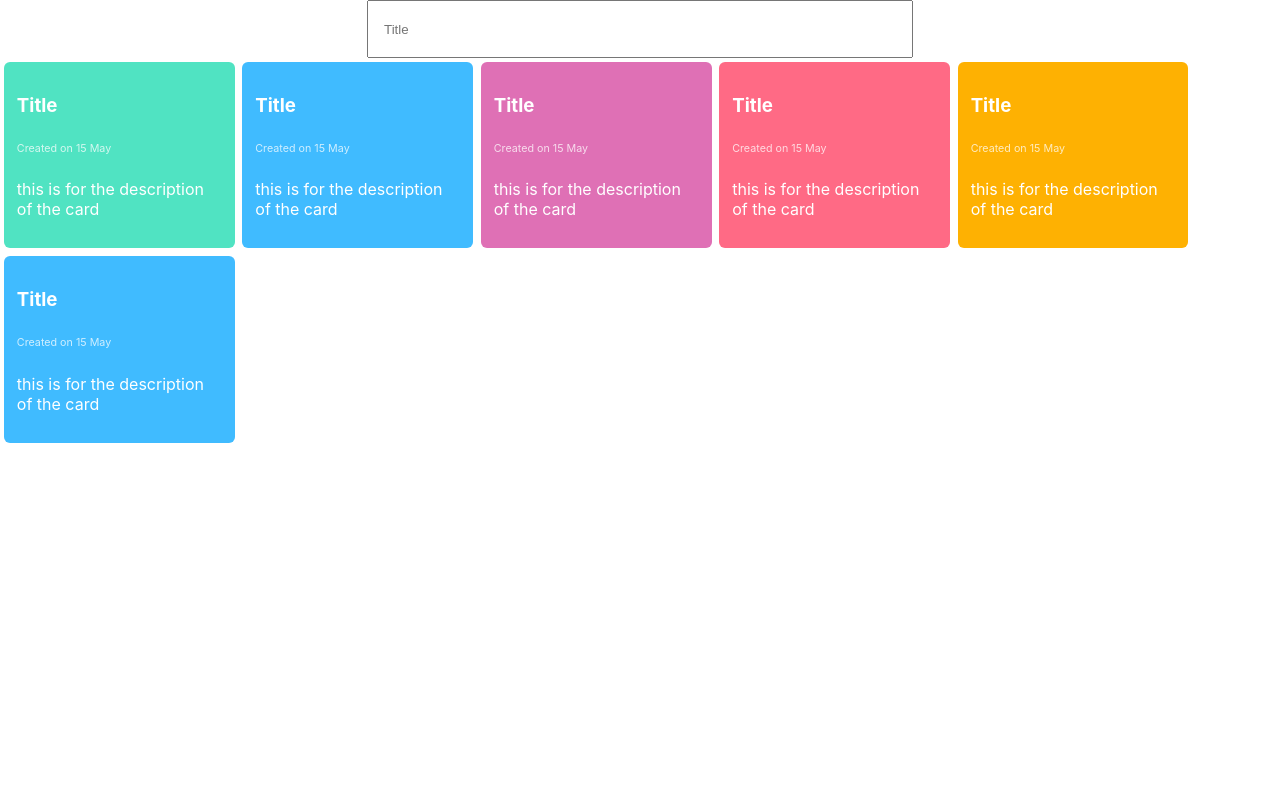
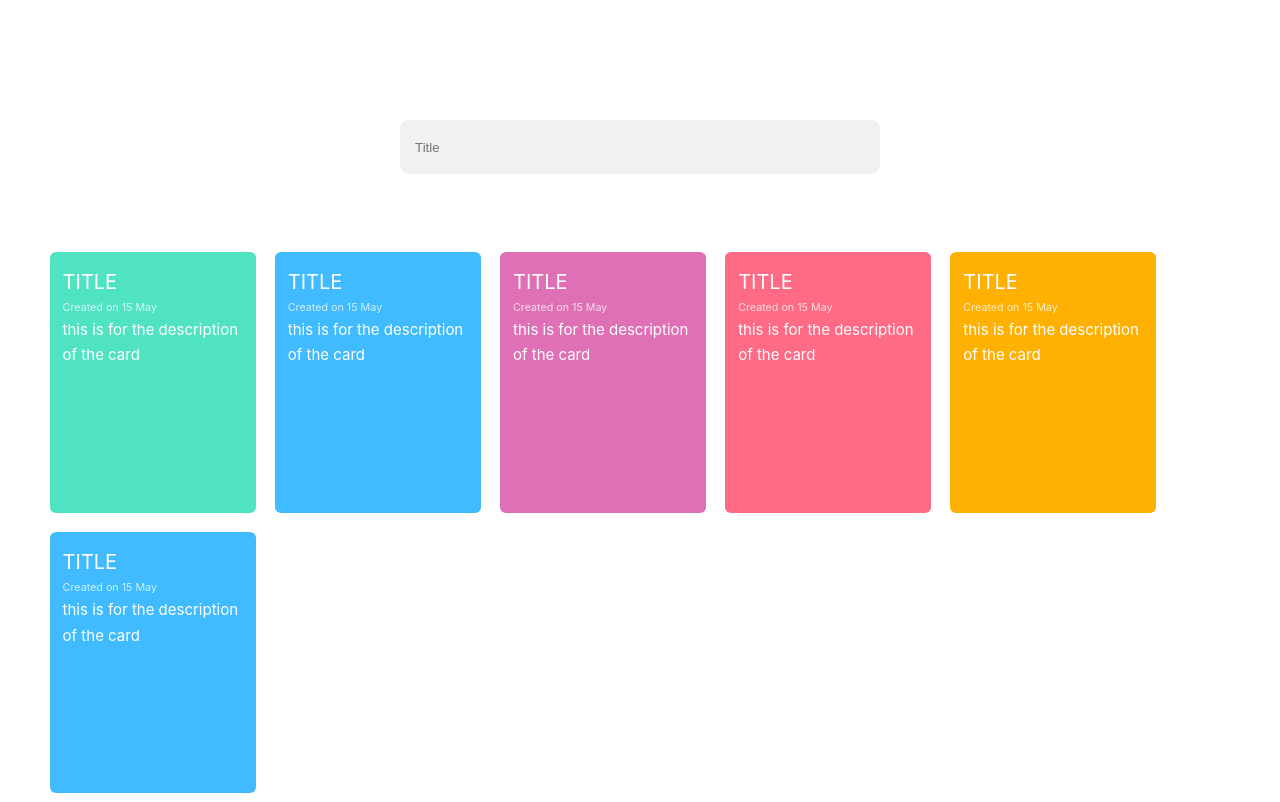
Before and after one commit to halebeau/Color-Flashcards, a React (Create React App) app: page / in a window 1280 px wide. Built offline with nearby package versions, Linux system fonts and the light colour scheme.

Commit message:
Finished Design

```diff
--- a/src/App.css
+++ b/src/App.css
@@ -1,16 +1,46 @@
+.App {
+    max-width: 1200px;
+    margin: 0 auto;
+    line-height: 1.7;
+}
+
+.card-wrapper--container {
+    display: flex;
+    flex-wrap: wrap;
+}
+
 .card-wrapper {
-    width: 16%;
-    margin: .3%;
+    width: 15%;
+    margin: .8%;
     float: left;
     background-color: #40BBFF;
     color: #ffffff;
     padding: 13px;
     border-radius: 6px;
+    min-height: 235px;
+    transition: .3s ease-in-out;
+}
+
+.card-wrapper:hover {
+    box-shadow: 0 10px 17px 0 rgba(64,187,255,0.80);
+}
+
+.card-wrapper p {
+    font-size: 15px;
+    margin: 0;
 }
 
 .card--date {
     font-size: 12;
     opacity: 0.75;
+    font-weight: 400;
+    margin: 0;
+}
+
+.card-title {
+    font-size: 20px;
+    text-transform: uppercase;
+    margin: 0;
     font-weight: 400;
 }
 
@@ -18,14 +48,35 @@
     background-color: #50E3C2;
 }
 
+.color--green:hover {
+    box-shadow: 0 10px 17px 0 rgba(80,227,194,0.80);
+}
+
 .color--pink {
     background-color: #DF70B5;
 }
+
+.color--pink:hover {
+    background-color: #DF70B5;
+    box-shadow: 0 10px 17px 0 rgba(223,112,181,0.80);
+}
+
 .color--red {
     background-color: #FF6A85;
 }
+
+.color--red:hover {
+    background-color: #FF6A85;
+    box-shadow: 0 10px 17px 0 rgba(255,106,133,0.80);
+}
+
 .color--orange {
     background-color: #FEB102;
+}
+
+.color--orange:hover {
+    background-color: #FEB102;
+    box-shadow: 0 10px 17px 0 rgba(254,177,2,0.80);
 }
 
 .color-picker {
@@ -44,11 +95,11 @@
     content: "";
     display: inline-block;
     position: absolute;
-    left: -2.5px;
-    top: -2.5px;
+    left: -3.5px;
+    top: -3.5px;
     border-radius: 50%;
-    widows: 23px;
-    height: 23px;
+    widows: 24px;
+    height: 24px;
     border: 1px solid;
 }
 
@@ -76,17 +127,66 @@
 }
 
 .box {
-    width: 40%;
+    width: calc(100% - 30px);
     padding: 0 15px;
     margin: 0 auto;
     display: block;
     min-height: 54px;
 }
 
+.box-focus {
+    outline: none;
+}
+
+.input-container {
+    position: relative;
+    width: 40%;
+    margin: 0 auto;
+}
+
+.expanded-form {
+    position: absolute;
+    top: 55px;
+    width: 100%;
+    padding: 15px 0;
+    background-color: #ffffff;
+    box-shadow: 0 8px 16px rgba(0,0,0,0.2);
+}
+
+.expanded-form p {
+    margin: 0 15px;
+}
+
 .input-title {
+    background-color: #f1f1f1;
+    border: 0;
+    border-radius: 9px;
+    margin-top: 120px;
+    margin-bottom: 68px;
+}
 
+.input-title:focus {
+    border-radius: 9px 9px 0 0;
 }
 
 .input-description {
+    border: 0;
+    margin-top: 10px;
+    height: 170px;
+    resize: none;
+}
 
+.color-marker {
+    float: left;
+    margin-top: 6px;
 }
+
+.create-button {
+    font-size: 16px;
+    color: #ffffff;
+    background-color: #66DF2C;
+    border: 0;
+    padding: 10px 28px;
+    border-radius: 25px;
+    float: right;
+}
--- a/src/App.js
+++ b/src/App.js
@@ -50,7 +50,7 @@ class App extends Component {
     if (title.length > 0) {
       this.setState({ show: true });
     } else {
-      this.setState({show: false})
+      this.setState({ show: false });
     }
 
     //  update text
@@ -72,27 +72,40 @@ class App extends Component {
     // add it to the state
     let newData = this.state.data;
     newData = [newCard, ...newData];
-    this.setState({ data: newData });
+    this.setState({
+      data: newData,
+      title: "",
+      description: "",
+      selectedColor: "blue",
+      show: false,
+    })
   }
 
   render() {
     return (
       <div className="App">
         <div className="input-wrapper">
+          <div className="input-container">
             <input
               className="box input-title"
               type="text"
               placeholder="Title"
+              value={this.state.title}
               onChange={event => this.updateTitle(event.target.value)}
             />
 
-          <div style={{display: this.state.show ? 'block' : 'none'}}>
+            <div
+              className="expanded-form"
+              style={{ display: this.state.show ? "block" : "none" }}
+            >
               <textarea
                 className="box input-description"
                 type="text"
+                value={this.state.description}
                 placeholder="Description"
                 onChange={event => this.updateDescription(event.target.value)}
-            ></textarea>
+              >
+              </textarea>
               <p>
                 {colorsToPick.map((color, index) => {
                   const selectedClass =
@@ -101,8 +114,7 @@ class App extends Component {
                       : "color-picker";
 
                   return (
-                  <a
-                    key={index}
+                    <a className="color-marker" key={index}
                       onClick={() => this.checkSelectedColor(color.label)}
                     >
                       <span
@@ -118,10 +130,13 @@ class App extends Component {
               </p>
             </div>
           </div>
+        </div>
 
+        <div className="card-wrapper--container">
           {this.state.data.map(node => {
             return <Card key={node.date} node={node} color={node.color} />;
           })}
+        </div>
         </div>
       );
     }
--- a/src/components/Card.js
+++ b/src/components/Card.js
@@ -30,7 +30,7 @@ export default class Card extends Component {
     return (
       <div className={cardClass}>
         <div className="card">
-          <h3>{title}</h3>
+          <h3 className="card-title">{title}</h3>
           <h6 className='card--date'>Created on {formatDate(date)}</h6>
           <p>{description}</p>
         </div>
```
Lines whose indentation alone changed are shown as unchanged.
